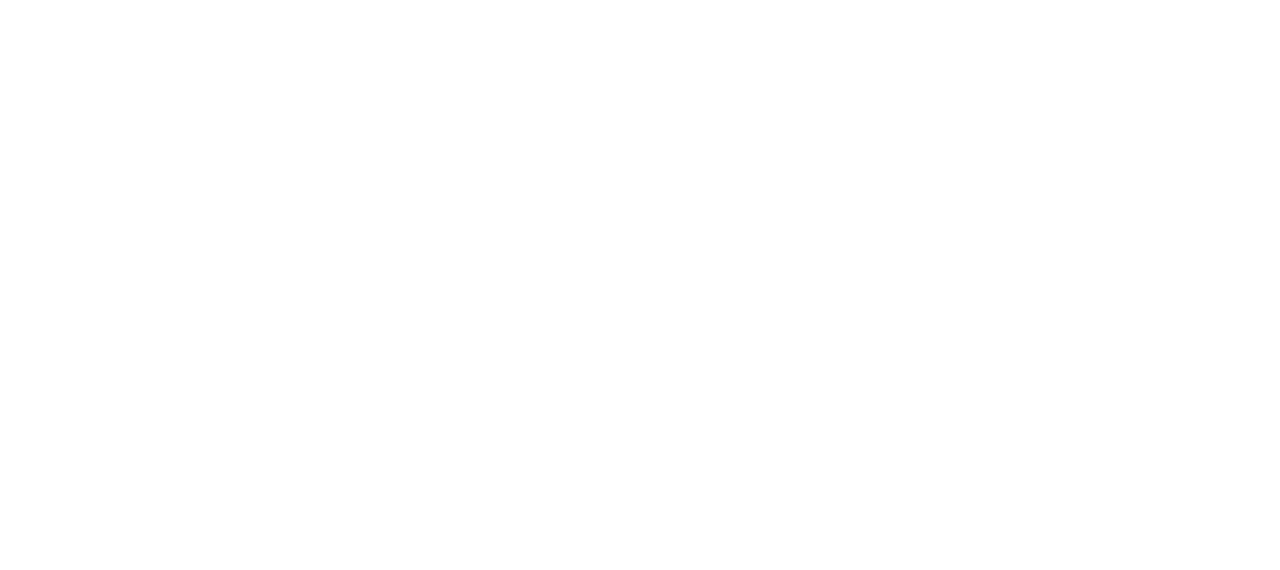
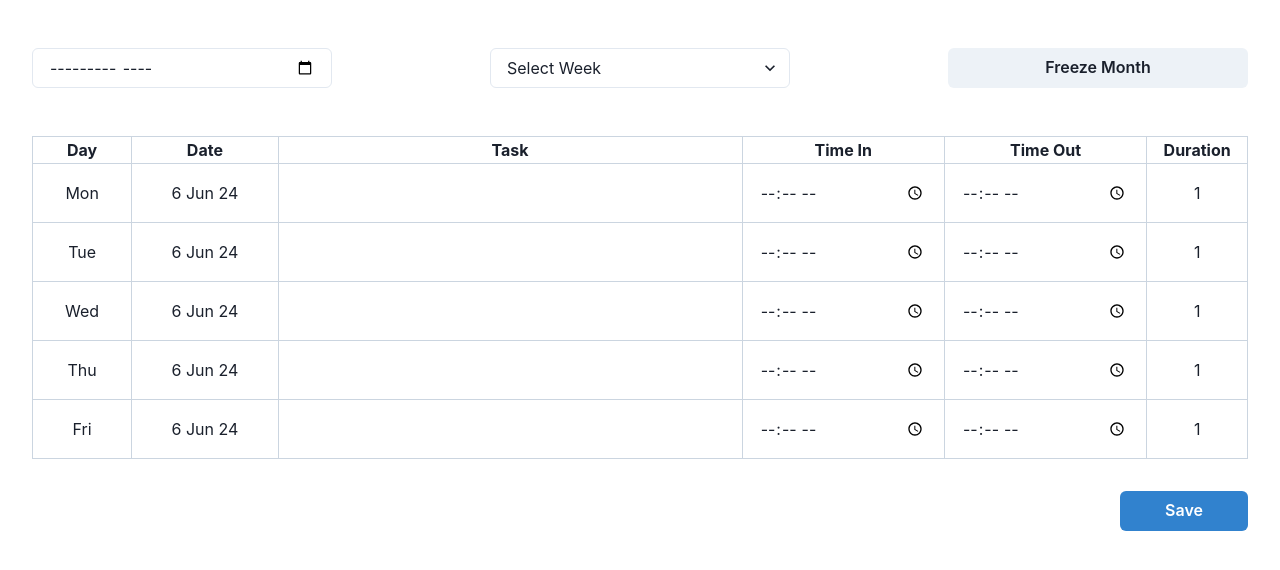
Before and after one commit to tanishkushwaha/timesheet, a React (Vite) app in the folder frontend/: page / in a window 1280 px wide. Before the commit this address had no page. Shown: the top 570 px of the page. Built offline with nearby package versions, Linux system fonts and the light colour scheme.

Commit message:
Add home page

```diff
--- /dev/null
+++ b/frontend/src/App.css
@@ -0,0 +1,6 @@
+td,
+th {
+  border: 1px solid #CBD5E0;
+  border-collapse: collapse;
+  border-radius: 10rem;
+}
--- a/frontend/src/App.tsx
+++ b/frontend/src/App.tsx
@@ -1,12 +1,13 @@
 import { Route, Routes } from 'react-router-dom'
 import Login from './pages/login'
-// import Home from './pages/home'
+import Home from './pages/home'
+import './App.css'
 
 const App = () => {
   return (
     <>
       <Routes>
-        {/* <Route path="/" element={<Home />} /> */}
+        <Route path="/" element={<Home />} />
         <Route path="/login" element={<Login />} />
       </Routes>
     </>
--- /dev/null
+++ b/frontend/src/components/DataGrid.tsx
@@ -0,0 +1,64 @@
+import { Input, Text } from "@chakra-ui/react"
+
+
+const DataGrid = () => {
+  return (
+    <>
+      <table>
+        <tbody>
+          <tr>
+            <th>Day</th>
+            <th>Date</th>
+            <th>Task</th>
+            <th>Time In</th>
+            <th>Time Out</th>
+            <th>Duration</th>
+          </tr>
+          <tr>
+            <td><Text p='1rem' align='center'>Mon</Text></td>
+            <td><Text p='1rem' align='center'>6 Jun 24</Text></td>
+            <td><Input border='none' borderRadius='0px' textAlign='center' size='lg' /></td>
+            <td><Input border='none' borderRadius='0px' type='time' /></td>
+            <td><Input border='none' borderRadius='0px' type='time' /></td>
+            <td><Text p='1rem' align='center'>1</Text></td>
+          </tr>
+          <tr>
+            <td><Text p='1rem' align='center'>Tue</Text></td>
+            <td><Text p='1rem' align='center'>6 Jun 24</Text></td>
+            <td><Input border='none' borderRadius='0px' textAlign='center' size='lg' /></td>
+            <td><Input border='none' borderRadius='0px' type='time' /></td>
+            <td><Input border='none' borderRadius='0px' type='time' /></td>
+            <td><Text p='1rem' align='center'>1</Text></td>
+          </tr>
+          <tr>
+            <td><Text p='1rem' align='center'>Wed</Text></td>
+            <td><Text p='1rem' align='center'>6 Jun 24</Text></td>
+            <td><Input border='none' borderRadius='0px' textAlign='center' size='lg' /></td>
+            <td><Input border='none' borderRadius='0px' type='time' /></td>
+            <td><Input border='none' borderRadius='0px' type='time' /></td>
+            <td><Text p='1rem' align='center'>1</Text></td>
+          </tr>
+          <tr>
+            <td><Text p='1rem' align='center'>Thu</Text></td>
+            <td><Text p='1rem' align='center'>6 Jun 24</Text></td>
+            <td><Input border='none' borderRadius='0px' textAlign='center' size='lg' /></td>
+            <td><Input border='none' borderRadius='0px' type='time' /></td>
+            <td><Input border='none' borderRadius='0px' type='time' /></td>
+            <td><Text p='1rem' align='center'>1</Text></td>
+          </tr>
+          <tr>
+            <td><Text p='1rem' align='center'>Fri</Text></td>
+            <td><Text p='1rem' align='center'>6 Jun 24</Text></td>
+            <td><Input border='none' borderRadius='0px' textAlign='center' size='lg' /></td>
+            <td><Input border='none' borderRadius='0px' type='time' /></td>
+            <td><Input border='none' borderRadius='0px' type='time' /></td>
+            <td><Text p='1rem' align='center'>1</Text></td>
+          </tr>
+
+        </tbody>
+      </table>
+    </>
+  )
+}
+
+export default DataGrid
--- a/frontend/src/pages/home.tsx
+++ b/frontend/src/pages/home.tsx
@@ -0,0 +1,58 @@
+import { Button, Flex, Input, Select } from "@chakra-ui/react"
+import DataGrid from "../components/DataGrid"
+import { useEffect, useState } from "react"
+
+
+const home = () => {
+  const [month, setMonth] = useState('')
+  const [totalWeeks, setTotalWeeks] = useState(0)
+
+  useEffect(() => {
+
+    const firstDay = (new Date(month).getDay() + 6) % 7
+    console.log('First Day:', firstDay);
+
+    let weeks = 5
+    if (firstDay > 5) {
+      weeks = 6
+    }
+
+    setTotalWeeks(weeks)
+
+  }, [month])
+
+
+  return (
+    <>
+      <Flex justifyContent='center' p='2rem' pt='3rem' direction='column' gap='3rem'>
+        <Flex justifyContent='space-between' w='100%'>
+          <Input type='month' w='300px' value={month} onChange={(e) => setMonth(e.target.value)} />
+          <WeekPicker totalWeeks={totalWeeks} />
+          <Button w='300px'>Freeze Month</Button>
+        </Flex>
+        <DataGrid />
+      </Flex>
+      <Flex px='2rem' justifyContent='flex-end'>
+        <Button w='8rem' colorScheme='blue'>Save</Button>
+      </Flex>
+    </>
+  )
+}
+
+const WeekPicker = ({ totalWeeks }: { totalWeeks: number }) => {
+  return (
+    <Select placeholder='Select Week' w='300px'>
+      <option value='week_1'>Week 1</option>
+      <option value='week_2'>Week 2</option>
+      <option value='week_3'>Week 3</option>
+      <option value='week_4'>Week 4</option>
+      <option value='week_5'>Week 5</option>
+      {totalWeeks > 5 && (
+        <option value='week_6'>Week 6</option>
+
+      )}
+    </Select>
+  )
+}
+
+export default home
```
